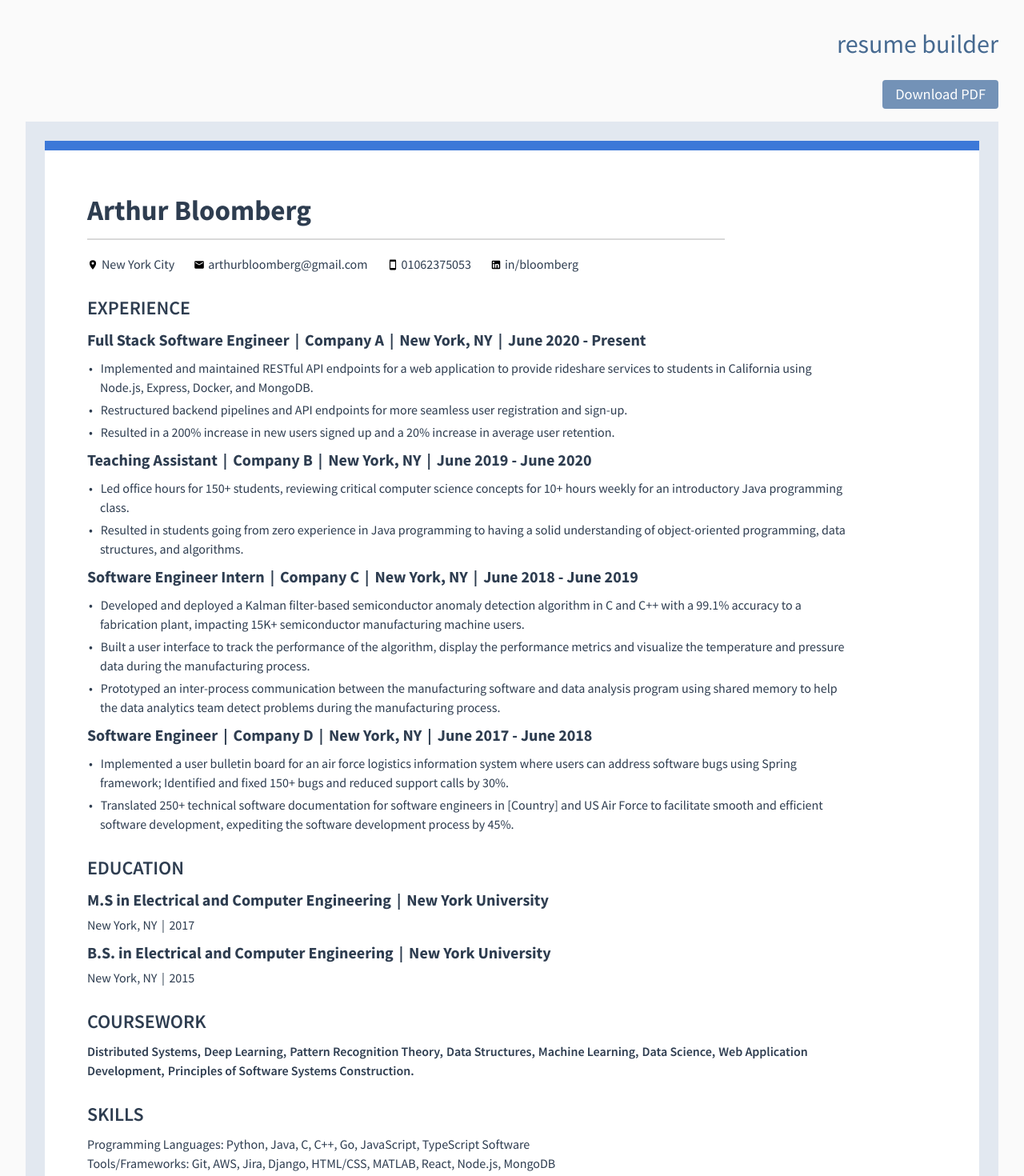
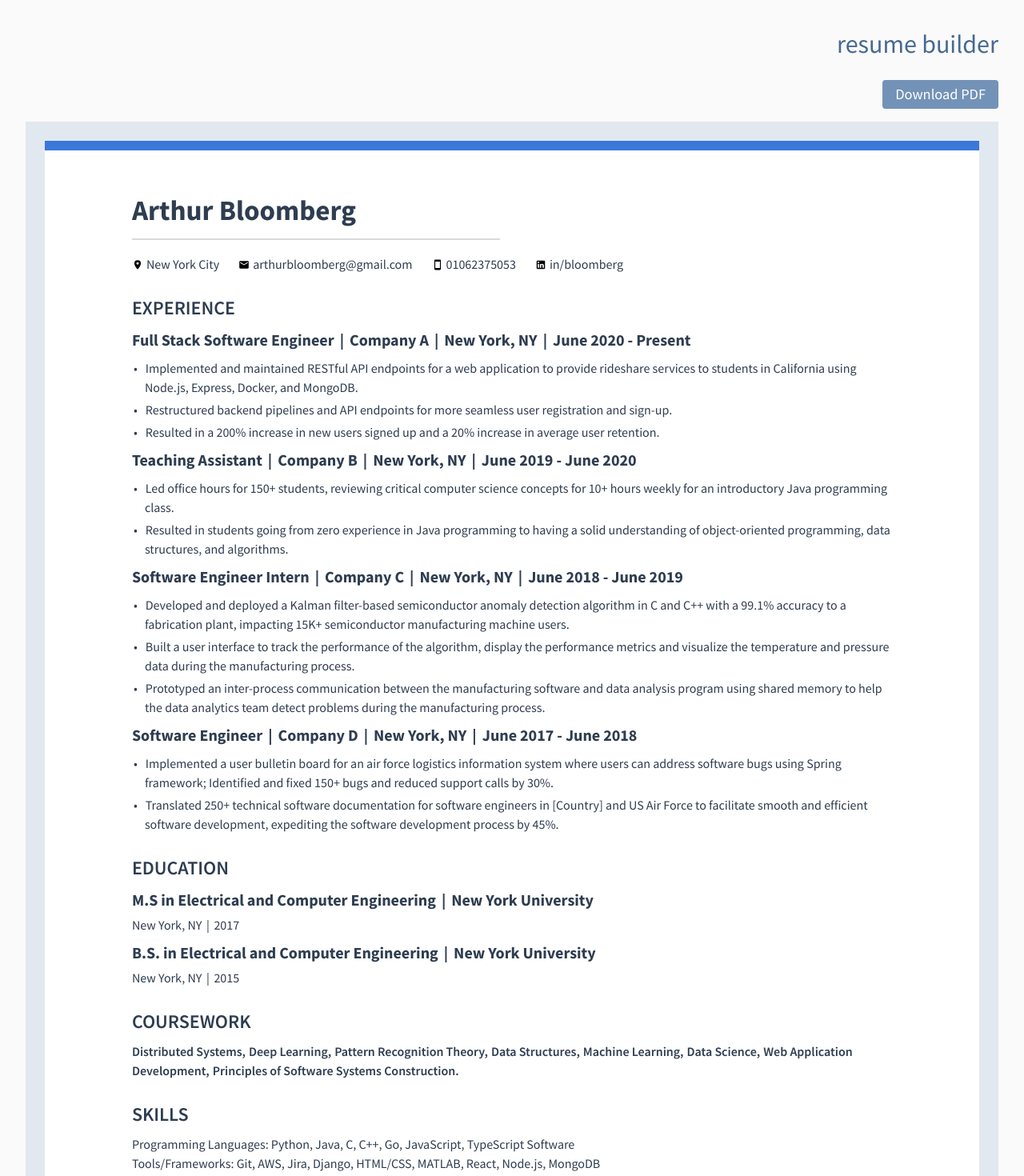
Before and after one commit to Arthwr/cv-builder, a React (Vite) app: page / in a window 1280 px wide. Shown: the top 1470 px of the page at 80% size. Built offline with nearby package versions, Linux system fonts and the light colour scheme.

Commit message:
feat(edit button): add edit buttons to each resume section and apply styles

```diff
--- a/src/assets/css/App.css
+++ b/src/assets/css/App.css
@@ -177,6 +177,48 @@ main {
   white-space: pre-line;
 }
 
+/* Edit button */
+.resume-container {
+  display: flex;
+  align-items: center;
+  position: relative;
+  gap: 2rem;
+}
+
+.resume-container > div {
+  transition: transform 0.3s ease-in;
+  transition-delay: 400ms;
+}
+
+.edit {
+  left: -50px;
+  opacity: 0;
+  cursor: pointer;
+  border: none;
+  margin: 0;
+  padding: 0;
+  width: auto;
+  background: transparent;
+  transition: opacity 0.3s ease-in, transform 0.3s ease-in;
+  transition-delay: 400ms;
+}
+
+.resume-container:hover .edit:active {
+  color: #7392b7;
+  transform: translateX(50px) scale(1.1);
+}
+
+.resume-container:hover .edit {
+  transform: translateX(50px);
+  opacity: 1;
+  transition-delay: 0ms;
+}
+
+.resume-container:hover > div {
+  transform: translateX(50px);
+  transition-delay: 0ms;
+}
+
 /* Actions */
 .actions {
   display: flex;
@@ -193,16 +235,15 @@ main {
   font-weight: 500;
   line-height: 1.25rem;
   padding: 0.5rem 1rem;
-  outline: none;
   cursor: pointer;
-  background-color: #7392B7;
+  background-color: #7392b7;
   color: #ffffff;
   border: none;
   border-radius: 4px;
-  transition: outline 0.3s ease, box-shadow 0.3s ease, background-color 0.3s
+  transition: outline 0.3s ease, box-shadow 0.3s ease, background-color 0.3s;
 }
 
-button:hover {
+.actions > button:hover {
   outline: 2px solid transparent;
   box-shadow: 0 0 0 2px #fff, 0 0 0 4px #3498db;
   background-color: #3498db;
--- a/src/components/Main/Resume/ResumeData/ResumeData.jsx
+++ b/src/components/Main/Resume/ResumeData/ResumeData.jsx
@@ -3,15 +3,31 @@ import ResumeExperience from "./ResumeExperience/ResumeExperience";
 import ResumeEducation from "./ResumeEducation/ResumeEducation";
 import ResumeCoursework from "./ResumeCoursework/ResumeCoursework";
 import ResumeSkills from "./ResumeSkills/ResumeSkills";
+import ResumeEditButton from "./ResumeEditButton/ResumeEditButton";
 
 export default function ResumeData() {
   return (
     <>
-      <ResumePersonal />
-      <ResumeExperience />
-      <ResumeEducation />
-      <ResumeCoursework />
-      <ResumeSkills />
+      <div className="resume-container">
+        <ResumeEditButton />
+        <ResumePersonal />
+      </div>
+      <div className="resume-container">
+        <ResumeEditButton />
+        <ResumeExperience />
+      </div>
+      <div className="resume-container">
+        <ResumeEditButton />
+        <ResumeEducation />
+      </div>
+      <div className="resume-container">
+        <ResumeEditButton />
+        <ResumeCoursework />
+      </div>
+      <div className="resume-container">
+        <ResumeEditButton />
+        <ResumeSkills />
+      </div>
     </>
   );
 }
--- /dev/null
+++ b/src/components/Main/Resume/ResumeData/ResumeEditButton/ResumeEditButton.jsx
@@ -0,0 +1,17 @@
+export default function ResumeEditButton() {
+  return (
+    <button className="edit" aria-label="edit">
+      <svg width={24} height={24} xmlns="http://www.w3.org/2000/svg" viewBox="0 0 512 512">
+        <path
+          d="M384 224v184a40 40 0 01-40 40H104a40 40 0 01-40-40V168a40 40 0 0140-40h167.48"
+          fill="none"
+          stroke="currentColor"
+          strokeLinecap="round"
+          strokeLinejoin="round"
+          strokeWidth="32"
+        />
+        <path d="M459.94 53.25a16.06 16.06 0 00-23.22-.56L424.35 65a8 8 0 000 11.31l11.34 11.32a8 8 0 0011.34 0l12.06-12c6.1-6.09 6.67-16.01.85-22.38zM399.34 90L218.82 270.2a9 9 0 00-2.31 3.93L208.16 299a3.91 3.91 0 004.86 4.86l24.85-8.35a9 9 0 003.93-2.31L422 112.66a9 9 0 000-12.66l-9.95-10a9 9 0 00-12.71 0z" />
+      </svg>
+    </button>
+  );
+}
--- a/src/components/Main/ResumeActions/ResumeActions.jsx
+++ b/src/components/Main/ResumeActions/ResumeActions.jsx
@@ -26,7 +26,7 @@ export default function ResumeActions() {
 
   return (
     <div className="actions no-print">
-      <button id="pdf" onClick={generatePDF}>
+      <button id="pdf" onClick={generatePDF} aria-label="download pdf">
         Download PDF
       </button>
     </div>
```
